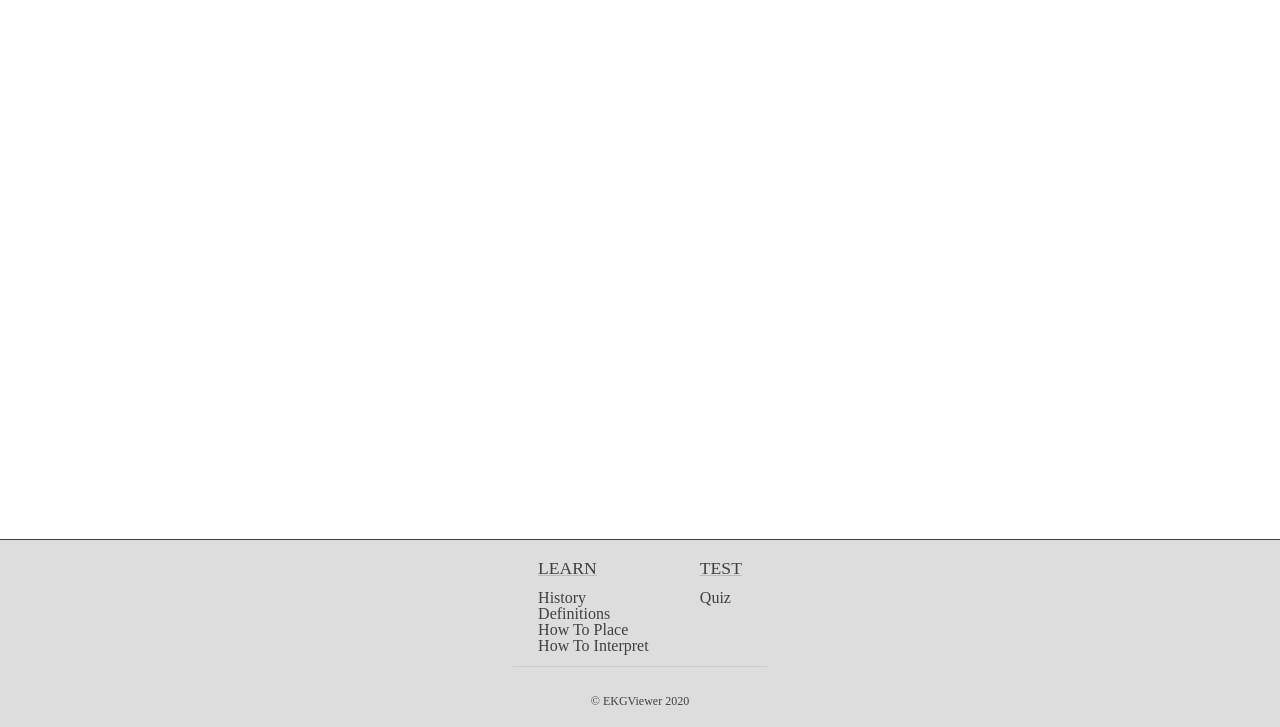
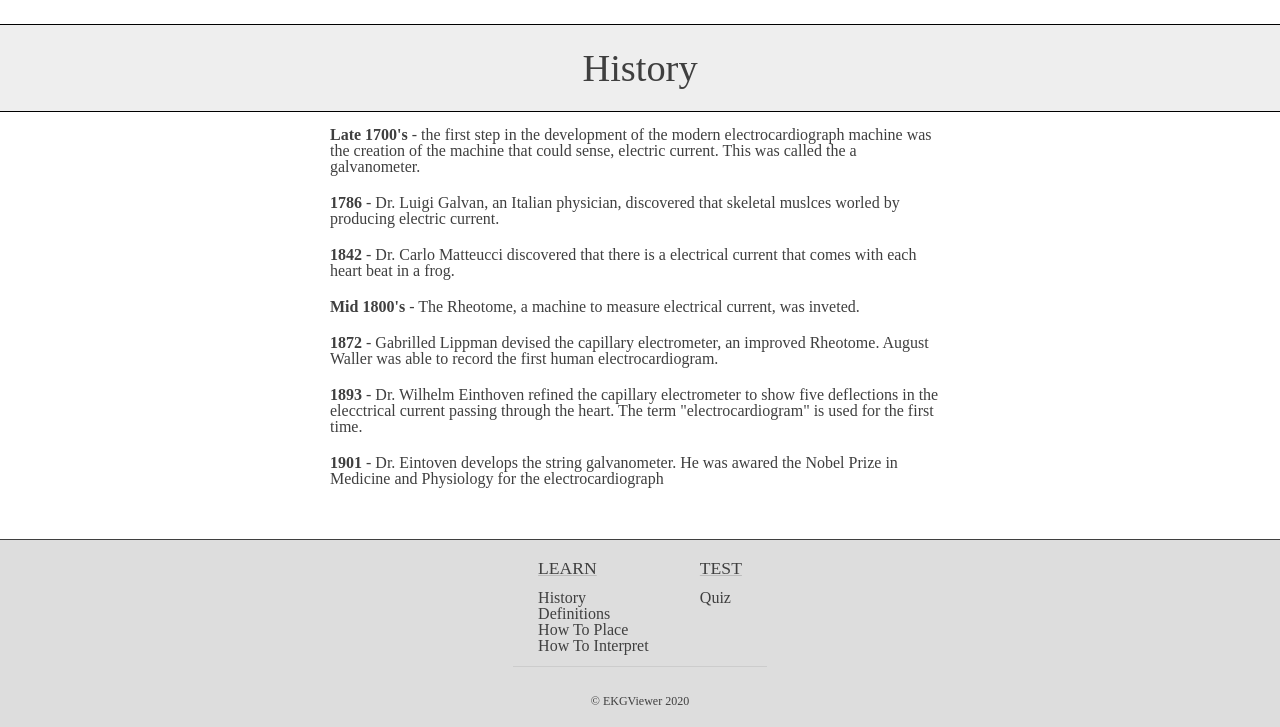
Before and after one commit to roched1atwit/EKGViewer, a PHP site: page /history.php in a window 1280 px wide. Shown: the part 73-800 px from the top of the page. Run offline with PHP 8.4, Linux system fonts and the light colour scheme.

Commit message:
basic history page

```diff
--- a/src/css/history.css
+++ b/src/css/history.css
@@ -0,0 +1,27 @@
+#content-wrapper {
+    padding: 3vh 0;
+}
+
+#content-wrapper h1 {
+    font-size: 2.4rem;
+    text-align: center;
+    padding: 3vh 0;
+    background-color: #eeeeee;
+    border: solid #000000;
+    border-width: 0.1rem 0;
+}
+
+.history div {
+    margin-left: auto;
+    margin-right: auto;
+    width: 50%;
+    padding: 5px;
+}
+
+b {
+    font-weight: bold;
+}
+
+.history li {
+    padding: 10px;
+}
--- a/src/history.php
+++ b/src/history.php
@@ -10,7 +10,22 @@
 
 <body>
     <?php include "./templates/page-header.php" ?>
-    <section id="content-wrapper"></section>
+    <section id="content-wrapper">
+        <h1>History</h1>
+        <section class="history">
+            <div>
+                <ul>
+                    <li><b>Late 1700's</b> - the first step in the development of the modern electrocardiograph machine was the creation of the machine that could sense, electric current. This was called the a galvanometer.</li>
+                    <li><b>1786</b> - Dr. Luigi Galvan, an Italian physician, discovered that skeletal muslces worled by producing electric current.</li>
+                    <li><b>1842</b> - Dr. Carlo Matteucci discovered that there is a electrical current that comes with each heart beat in a frog.</li>
+                    <li><b>Mid 1800's</b> - The Rheotome, a machine to measure electrical current, was inveted.</li>
+                    <li><b>1872</b> - Gabrilled Lippman devised the capillary electrometer, an improved Rheotome. August Waller was able to record the first human electrocardiogram.</li>
+                    <li><b>1893</b> - Dr. Wilhelm Einthoven refined the capillary electrometer to show five deflections in the elecctrical current passing through the heart. The term "electrocardiogram" is used for the first time.</li>
+                    <li><b>1901</b> - Dr. Eintoven develops the string galvanometer. He was awared the Nobel Prize in Medicine and Physiology for the electrocardiograph</li>
+                </ul>
+            </div>
+        </section>
+    </section>
     <?php include "./templates/page-footer.php" ?>
 </body>
 
```
